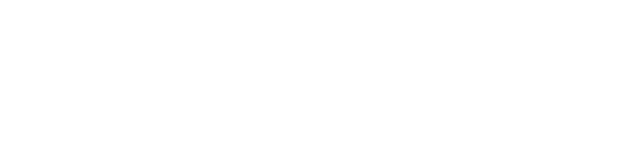
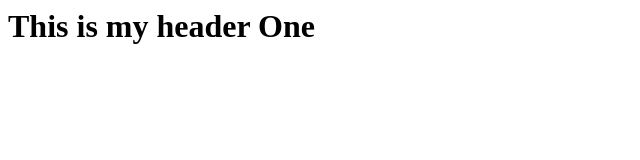
Before and after one commit to njrj22/pushpull, a plain HTML site: page index.html in a window 1280 px wide. Shown: the whole page, without its empty margins (0-640 px from the left). Drawn offline with Linux system fonts and the light colour scheme.

Commit message:
Or: Header one added to index.html

```diff
--- a/index.html
+++ b/index.html
@@ -1,5 +1,6 @@
 <html>
 
 <body>
+  <h1> This is my header One</h1>
 </body>
 </html>
```
